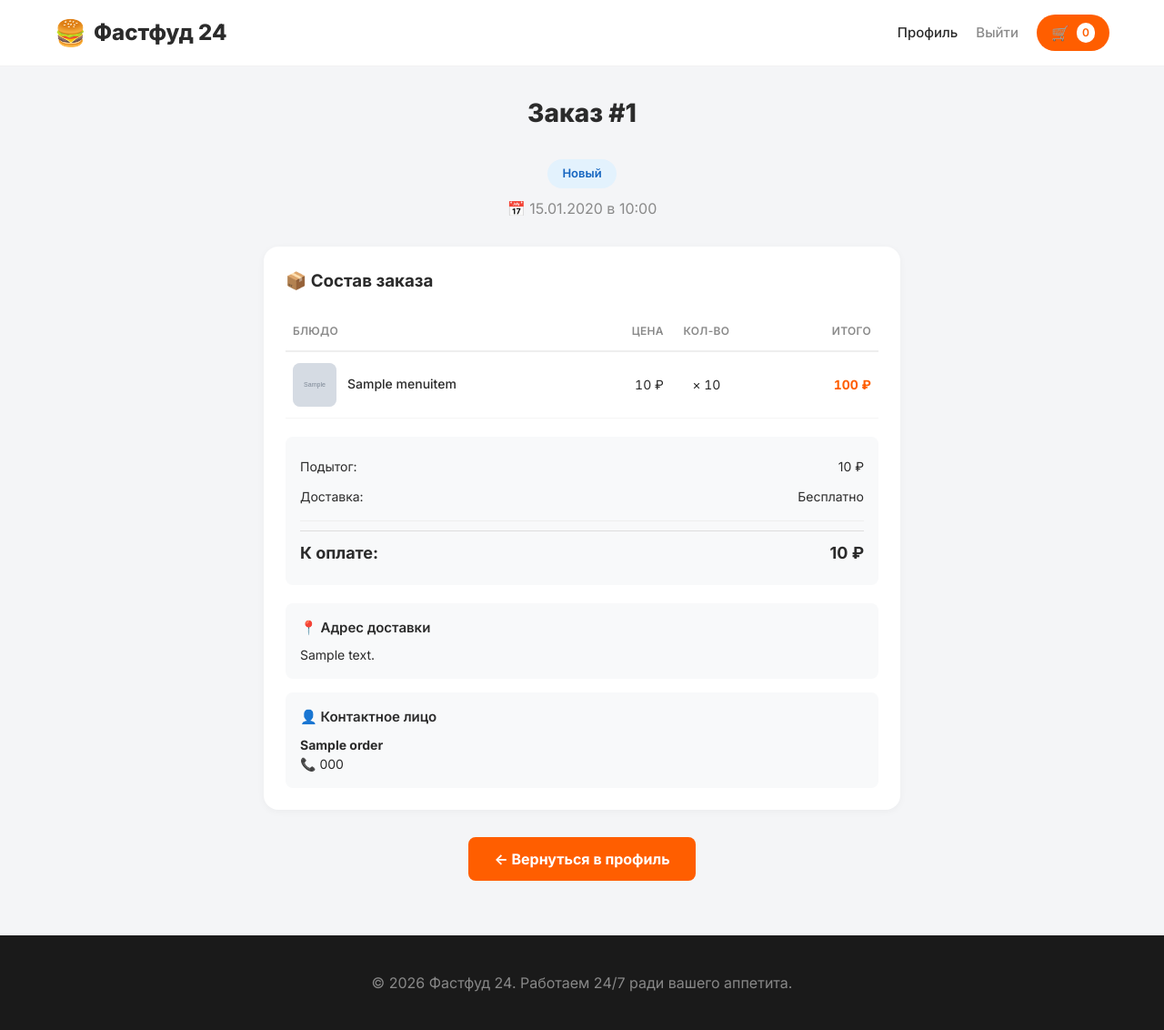
After one commit to Tocsaine/online-delivery, a Django app: page /orders/detail/1/ in a window 1280 px wide. The commit adds this page. Shown: the whole page at 91% size. Run offline with Django 5.2, Linux system fonts and the light colour scheme; a user stored in the database is signed in; tables that the repository leaves empty hold one stand-in row (values such as "Sample post"); grey boxes marked "Sample" are stand-in pictures.

Commit message:
order cards

```diff
--- a/catalog/templates/catalog/index.html
+++ b/catalog/templates/catalog/index.html
@@ -16,7 +16,7 @@
     <!-- Поиск -->
     <form method="get" action="{% url 'catalog:menu' %}" class="search-form">
         <span class="search-icon">🔍</span>
-        <input type="search" name="search" placeholder="Что желаете? (например, бургер)" class="search-input" value="{{ search_query }}">
+        <input type="search" id="search-input" name="search" placeholder="Что желаете? (например, бургер)" class="search-input" value="{{ search_query }}">
         <button type="submit" class="search-btn">Найти</button>
 
         {% if active_category %}
--- /dev/null
+++ b/orders/templates/orders/order_detail.html
@@ -0,0 +1,105 @@
+{% extends 'catalog/base.html' %}
+{% block content %}
+    <div class="container cart-page">
+        <div style="max-width: 700px; margin: 0 auto;">
+
+            <!-- Заголовок заказа -->
+            <div style="text-align: center; margin-bottom: 30px;">
+                <h2 class="cart-title">Заказ #{{ order.pk }}</h2>
+                <span class="order-status-badge {{ order.status }}">{{ order.get_status_display }}</span>
+                <p style="color: var(--text-muted); margin-top: 10px;">
+                    📅 {{ order.created_at|date:"d.m.Y в H:i" }}
+                </p>
+            </div>
+
+            <!-- Карточка заказа -->
+            <div class="order-detail-card">
+
+                <!-- Позиции заказа (как в чеке) -->
+                <h3>📦 Состав заказа</h3>
+                <table class="order-items-table" style="table-layout: fixed; width: 100%;">
+                    <thead>
+                    <tr>
+                        <th style="width: 50%; text-align: left; padding-left: 8px;">Блюдо</th>
+                        <th style="width: 15%; text-align: right;">Цена</th>
+                        <th style="width: 12%; text-align: center;">Кол-во</th>
+                        <th style="width: 23%; text-align: right; padding-right: 8px;">Итого</th>
+                    </tr>
+                    </thead>
+                    <tbody>
+                    {% for item in order.items.all %}
+                        <tr>
+                            <td style="width: 50%; vertical-align: middle; padding: 12px 8px;">
+                                <div class="order-item-cell">
+                                    {% if item.product and item.product.image %}
+                                        <img src="{{ item.product.image.url }}" alt="{{ item.product.name }}"
+                                             class="order-item-img">
+                                    {% else %}
+                                        <div class="order-item-img placeholder">🍔</div>
+                                    {% endif %}
+                                    <span class="order-item-name">
+                        {% if item.product %}
+                            {{ item.product.name }}
+                        {% else %}
+                            <span style="color: var(--text-muted); font-style: italic;">[Удалено]</span>
+                        {% endif %}
+                    </span>
+                                </div>
+                            </td>
+                            <td style="width: 15%; text-align: right; vertical-align: middle; padding: 12px 8px; font-variant-numeric: tabular-nums;">
+                                {{ item.price|floatformat:0 }} ₽
+                            </td>
+                            <td style="width: 12%; text-align: center; vertical-align: middle; padding: 12px 8px; font-variant-numeric: tabular-nums;">
+                                × {{ item.quantity }}
+                            </td>
+                            <td style="width: 15%; text-align: right; vertical-align: middle; padding: 12px 8px; font-weight: 700; color: var(--primary); font-variant-numeric: tabular-nums;">
+                                {{ item.get_total|floatformat:0 }} ₽
+                            </td>
+                        </tr>
+                    {% endfor %}
+                    </tbody>
+                </table>
+
+                <!-- Итого и адрес -->
+                <div class="order-summary">
+                    <div class="summary-row">
+                        <span>Подытог:</span>
+                        <span>{{ order.total|floatformat:0 }} ₽</span>
+                    </div>
+                    <div class="summary-row">
+                        <span>Доставка:</span>
+                        <span>Бесплатно</span>
+                    </div>
+                    <hr style="border: none; border-top: 1px solid #eee; margin: 10px 0;">
+                    <div class="summary-row total">
+                        <span><strong>К оплате:</strong></span>
+                        <span><strong>{{ order.total|floatformat:0 }} ₽</strong></span>
+                    </div>
+                </div>
+
+                <!-- Адрес доставки -->
+                <div class="delivery-address">
+                    <h4>📍 Адрес доставки</h4>
+                    <p>{{ order.address|linebreaksbr }}</p>
+                </div>
+
+                <!-- Контактные данные -->
+                <div class="contact-info">
+                    <h4>👤 Контактное лицо</h4>
+                    <p><strong>{{ order.customer_name }}</strong><br>
+                        📞 {{ order.phone }}</p>
+                </div>
+
+            </div>
+
+            <!-- Кнопки действий -->
+            <div style="text-align: center; margin-top: 30px;">
+                <a href="{% url 'accounts:account' %}" class="btn-primary"
+                   style="display: inline-block; width: auto; padding: 12px 28px;">
+                    ← Вернуться в профиль
+                </a>
+            </div>
+
+        </div>
+    </div>
+{% endblock %}
--- a/orders/urls.py
+++ b/orders/urls.py
@@ -5,4 +5,5 @@ app_name = 'orders'
 urlpatterns = [
     path('checkout/', views.checkout, name='checkout'),
     path('success/<int:order_id>/', views.success, name='success'),
+    path('detail/<int:order_id>/', views.order_detail, name='detail'),  # ← НОВЫЙ МАРШРУТ
 ]
--- a/orders/views.py
+++ b/orders/views.py
@@ -1,5 +1,6 @@
-from django.shortcuts import render, redirect
+from django.shortcuts import render, redirect, get_object_or_404
 from django.contrib import messages
+from django.contrib.auth.decorators import login_required
 from cart import utils as cart_utils
 from .models import Order, OrderItem
 from decimal import Decimal
@@ -43,3 +44,15 @@ def checkout(request):
 def success(request, order_id):
     order = Order.objects.get(pk=order_id)
     return render(request, 'orders/success.html', {'order': order})
+
+
+@login_required
+def order_detail(request, order_id):
+    """Страница деталей заказа — доступна только владельцу"""
+    order = get_object_or_404(Order, pk=order_id, user=request.user)
+
+    # Если заказ не принадлежит пользователю — редирект в профиль
+    if order.user != request.user:
+        return redirect('accounts:account')
+
+    return render(request, 'orders/order_detail.html', {'order': order})
--- a/static/css/style.css
+++ b/static/css/style.css
@@ -250,6 +250,8 @@ img {
     grid-template-columns: repeat(auto-fill, minmax(260px, 1fr));
     gap: 24px;
     padding-bottom: 60px;
+    /* 🔑 Убираем transition для height/opacity, чтобы не было конфликтов */
+    transition: none;
 }
 
 .menu-card {
@@ -737,11 +739,11 @@ textarea.form-control {
     display: flex;
     justify-content: space-between;
     align-items: center;
-    margin-bottom: 12px;
 }
 
 .order-id {
     font-weight: 700;
+    font-size: 15px;
     color: var(--secondary);
 }
 
@@ -838,8 +840,10 @@ textarea.form-control {
     }
 
     .order-body {
-        grid-template-columns: 1fr;
-        gap: 6px;
+        display: flex;
+        justify-content: space-between;
+        font-size: 14px;
+        color: var(--text-muted);
     }
 
     .cart-table th:nth-child(3), .cart-table td:nth-child(3) {
@@ -1065,7 +1069,7 @@ textarea.form-control {
 }
 
 .menu-grid.filtering {
-    opacity: 0.6;
+    opacity: 0.7;
     pointer-events: none;
 }
 
@@ -1092,3 +1096,226 @@ textarea.form-control {
 .filter-btn.active {
     box-shadow: 0 0 0 2px var(--primary), 0 4px 12px rgba(255, 94, 0, 0.2);
 }
+
+/* 🧾 Страница деталей заказа */
+.order-detail-card {
+    background: white;
+    border-radius: var(--radius-md);
+    padding: 24px;
+    box-shadow: var(--shadow-sm);
+    margin-bottom: 30px;
+}
+
+.order-status-badge {
+    display: inline-block;
+    padding: 6px 16px;
+    border-radius: 20px;
+    font-size: 13px;
+    font-weight: 600;
+    background: #E8F5E9;
+    color: #2E7D32;
+}
+
+.order-status-badge.new {
+    background: #E3F2FD;
+    color: #1565C0;
+}
+
+.order-status-badge.preparing {
+    background: #FFF3E0;
+    color: #EF6C00;
+}
+
+.order-status-badge.delivering {
+    background: #E8F5E9;
+    color: #2E7D32;
+}
+
+.order-status-badge.completed {
+    background: #E8F5E9;
+    color: #1B5E20;
+}
+
+.order-status-badge.cancelled {
+    background: #FFEBEE;
+    color: #C62828;
+}
+
+/* 🧾 Ровная таблица в деталях заказа */
+.order-items-table {
+    width: 100%;
+    border-collapse: collapse;
+    margin: 20px 0;
+    table-layout: fixed; /* 🔑 Фиксируем ширину колонок */
+}
+
+.order-items-table th {
+    text-align: left;
+    padding: 12px 8px;
+    font-size: 12px;
+    color: var(--text-muted);
+    font-weight: 600;
+    text-transform: uppercase;
+    letter-spacing: 0.3px;
+    border-bottom: 2px solid #eee;
+}
+
+
+.order-items-table td {
+    padding: 14px 8px;
+    border-bottom: 1px solid #f5f5f5;
+    font-size: 14px;
+    vertical-align: middle;
+}
+
+.order-item-name {
+    font-weight: 500;
+    color: var(--secondary);
+}
+
+.price-col, .line-total {
+    text-align: right;
+    font-weight: 500;
+}
+
+.qty-col {
+    text-align: center;
+    color: var(--text-muted);
+}
+
+.line-total {
+    color: var(--primary);
+    font-weight: 700;
+}
+
+.order-summary {
+    background: #F8F9FA;
+    padding: 16px;
+    border-radius: var(--radius-sm);
+    margin: 20px 0;
+}
+
+.summary-row {
+    display: flex;
+    justify-content: space-between;
+    padding: 6px 0;
+    font-size: 14px;
+}
+
+.summary-row.total {
+    font-size: 18px;
+    padding-top: 10px;
+    border-top: 1px solid #ddd;
+    margin-top: 10px;
+}
+
+.delivery-address, .contact-info {
+    background: #F8F9FA;
+    padding: 16px;
+    border-radius: var(--radius-sm);
+    margin-top: 15px;
+}
+
+.delivery-address h4, .contact-info h4 {
+    margin: 0 0 8px 0;
+    font-size: 15px;
+    font-weight: 600;
+}
+
+.delivery-address p, .contact-info p {
+    margin: 0;
+    font-size: 14px;
+    color: var(--secondary);
+    line-height: 1.5;
+}
+
+.order-card-link {
+    display: block;
+    text-decoration: none;
+    color: inherit;
+}
+
+.order-card-link:hover .order-card {
+    transform: translateY(-2px);
+    box-shadow: var(--shadow-md);
+    border-color: rgba(255, 94, 0, 0.3);
+}
+
+.order-card {
+    background: white;
+    padding: 16px 20px;
+    border-radius: var(--radius-md);
+    box-shadow: var(--shadow-sm);
+    border: 2px solid transparent;
+    transition: all 0.2s ease;
+    display: flex;
+    flex-direction: column;
+    gap: 8px;
+}
+
+.order-total {
+    font-weight: 600;
+    color: var(--primary);
+}
+
+.order-address {
+    font-size: 13px;
+    color: var(--text-muted);
+    line-height: 1.4;
+}
+
+/* 🔑 Фиксированные пропорции колонок */
+.col-item {
+    width: 50%;
+}
+
+.col-price {
+    width: 15%;
+    text-align: right;
+}
+
+.col-qty {
+    width: 12%;
+    text-align: center;
+}
+
+.col-total {
+    width: 23%;
+    text-align: right;
+    font-weight: 700;
+    color: var(--primary);
+}
+
+/* 🖼️ Ячейка с фото + названием */
+.order-item-cell {
+    display: flex;
+    align-items: center;
+    gap: 12px;
+}
+
+.order-item-img {
+    width: 48px;
+    height: 48px;
+    border-radius: 8px;
+    object-fit: cover;
+    background: #F0F2F5;
+    flex-shrink: 0;
+}
+
+.order-item-img.placeholder {
+    display: flex;
+    align-items: center;
+    justify-content: center;
+    font-size: 20px;
+}
+
+.order-item-name {
+    font-weight: 500;
+    color: var(--secondary);
+    line-height: 1.3;
+}
+
+/* 🔢 Моноширинные цифры для ровного выравнивания */
+.col-price, .col-qty, .col-total {
+    font-variant-numeric: tabular-nums;
+}
--- a/static/js/app.js
+++ b/static/js/app.js
@@ -6,6 +6,52 @@ document.addEventListener('DOMContentLoaded', () => {
 
     // Сразу рендерим виджеты для начального состояния
     renderMenuWidgets(currentCart);
+
+    // ⏱️ Утилита: задержка выполнения (debounce)
+    function debounce(func, delay) {
+        let timer;
+        return (...args) => {
+            clearTimeout(timer);
+            timer = setTimeout(() => func(...args), delay);
+        };
+    }
+
+// 🌐 Единая функция загрузки и рендера сетки меню (ПРОСТАЯ И СТАБИЛЬНАЯ)
+    async function fetchAndRenderMenu(url) {
+        const grid = document.querySelector('.menu-grid');
+        if (!grid) return;
+
+        // 🔒 Сохраняем текущую позицию прокрутки
+        const scrollY = window.scrollY;
+
+        // Показываем легкое затемнение (без схлопывания высоты)
+        grid.style.pointerEvents = 'none';
+        grid.style.opacity = '0.7';
+
+        try {
+            const res = await fetch(url, {headers: {'X-Requested-With': 'XMLHttpRequest'}});
+            const html = await res.text();
+            const doc = new DOMParser().parseFromString(html, 'text/html');
+            const newGrid = doc.querySelector('.menu-grid');
+
+            if (newGrid) {
+                // Мгновенная замена контента
+                grid.innerHTML = newGrid.innerHTML;
+
+                // 🔄 Перерисовываем виджеты корзины
+                renderMenuWidgets(currentCart);
+            }
+        } catch (err) {
+            console.error('❌ Ошибка загрузки меню:', err);
+        } finally {
+            // ✅ Восстанавливаем скролл — это главный фикс против "скачков"
+            window.scrollTo({top: scrollY, behavior: 'auto'});
+
+            // Возвращаем интерактивность
+            grid.style.pointerEvents = '';
+            grid.style.opacity = '';
+        }
+    }
 
     // 🔹 Безопасное получение CSRF-токена
     function getCSRFToken() {
@@ -205,44 +251,49 @@ document.addEventListener('DOMContentLoaded', () => {
                 document.querySelectorAll('.filter-btn').forEach(btn => btn.classList.remove('active'));
                 link.classList.add('active');
 
-                const grid = document.querySelector('.menu-grid');
-                if (grid) {
-                    grid.classList.add('filtering');
-                    grid.style.minHeight = grid.offsetHeight + 'px';
-                }
-
-                try {
-                    const res = await fetch(link.href, {headers: {'X-Requested-With': 'XMLHttpRequest'}});
-                    const html = await res.text();
-                    const parser = new DOMParser();
-                    const newGrid = parser.parseFromString(html, 'text/html').querySelector('.menu-grid');
-
-                    if (newGrid && grid) {
-                        grid.style.opacity = '0';
-                        setTimeout(() => {
-                            grid.innerHTML = newGrid.innerHTML;
-
-                            // 🔑 СБРОС фиксирующей высоты (была главная причина растягивания)
-                            grid.style.minHeight = '';
-                            grid.style.height = '';
-
-                            void grid.offsetHeight; // принудительный рефлоу
-                            grid.style.opacity = '1';
-                            grid.classList.remove('filtering');
-                            history.pushState({}, '', link.href);
-                            renderMenuWidgets(currentCart);
-                        }, 200);
-                    }
-                } catch (err) {
-                    console.error('❌ Ошибка фильтрации:', err);
-                    window.location.href = link.href;
-                }
+                await fetchAndRenderMenu(link.href);
+                history.pushState({}, '', link.href);
             });
         });
     }
 
-    // Запуск фильтрации
+    function initSearch() {
+        const input = document.getElementById('search-input');
+        if (!input) return;
+
+        const handleInput = debounce(async (e) => {
+            const query = e.target.value.trim();
+
+            // Определяем активную категорию
+            const activeFilter = document.querySelector('.filter-btn.active');
+            const catHref = activeFilter ? activeFilter.getAttribute('href') : '';
+            const catMatch = catHref.match(/category=([^&]+)/);
+            const category = catMatch ? catMatch[1] : '';
+
+            // Формируем URL
+            let url = '/';
+            const params = new URLSearchParams();
+            if (query) params.set('search', query);
+            if (category) params.set('category', category);
+            if (params.toString()) url += '?' + params.toString();
+
+            // Если поле очищено → сбрасываем поиск, оставляем только фильтр категории (или всё меню)
+            if (!query) {
+                const resetUrl = category ? `/?category=${category}` : '/';
+                await fetchAndRenderMenu(resetUrl);
+                history.replaceState({}, '', resetUrl);
+            } else {
+                await fetchAndRenderMenu(url);
+                history.replaceState({}, '', url);
+            }
+        }, 400); // 400мс задержка перед запросом
+
+        input.addEventListener('input', handleInput);
+    }
+
+// Запуск при загрузке
     initCategoryFilter();
+    initSearch();
 
     // Обработка кнопок "Назад/Вперёд" в браузере
     window.addEventListener('popstate', () => location.reload());
```
Also changed, not shown: accounts/templates/accounts/account.html (+12 -6 lines).
